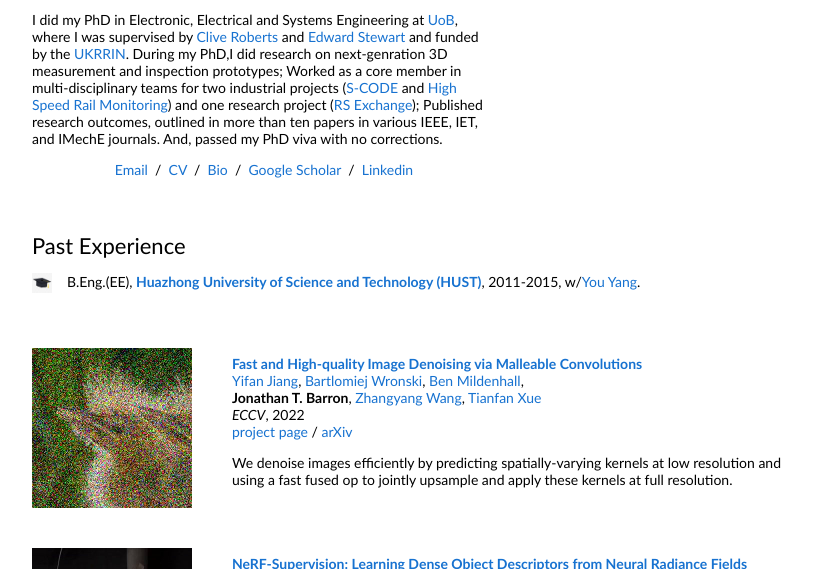
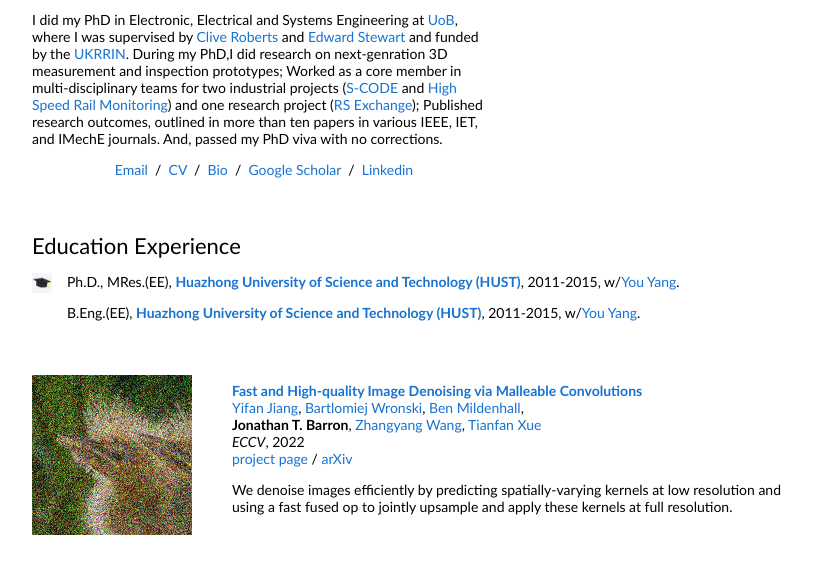
Before and after one commit to yjq349825834/mysite, a plain HTML site: page index.html in a window 1280 px wide. Shown: the part 531-1100 px from the top of the page, without its empty margins (228-1051 px from the left). Drawn offline with Linux system fonts and the light colour scheme.

Commit message:
update index

```diff
--- a/index.html
+++ b/index.html
@@ -51,9 +51,12 @@
         <table style="width:100%;border:0px;border-spacing:0px;border-collapse:separate;margin-right:auto;margin-left:auto;"><tbody>
             <tr>
             <td style="padding:20px;width:100%;vertical-align:middle">
-              <heading>Past Experience</heading>
+              <heading>Education Experience</heading>
               <p>
                 <img src="images/Education.png" style="float:left; margin:0px 15px 15px 0px; cursor:pointer; cursor:hand; border:0" width="20" height="20" alt="Education" />
+                Ph.D., MRes.(EE), <a href="https://en.wikipedia.org/wiki/Huazhong_University_of_Science_and_Technology"><strong>Huazhong University of Science and Technology (HUST)</strong></a>, 2011-2015, w/<a href="http://eic.hust.edu.cn/professor/yangyou/">You Yang</a>.<br>
+              </p>
+              <p style="margin-left: 0;">
                 B.Eng.(EE), <a href="https://en.wikipedia.org/wiki/Huazhong_University_of_Science_and_Technology"><strong>Huazhong University of Science and Technology (HUST)</strong></a>, 2011-2015, w/<a href="http://eic.hust.edu.cn/professor/yangyou/">You Yang</a>.
               </p>
             </td>
```
